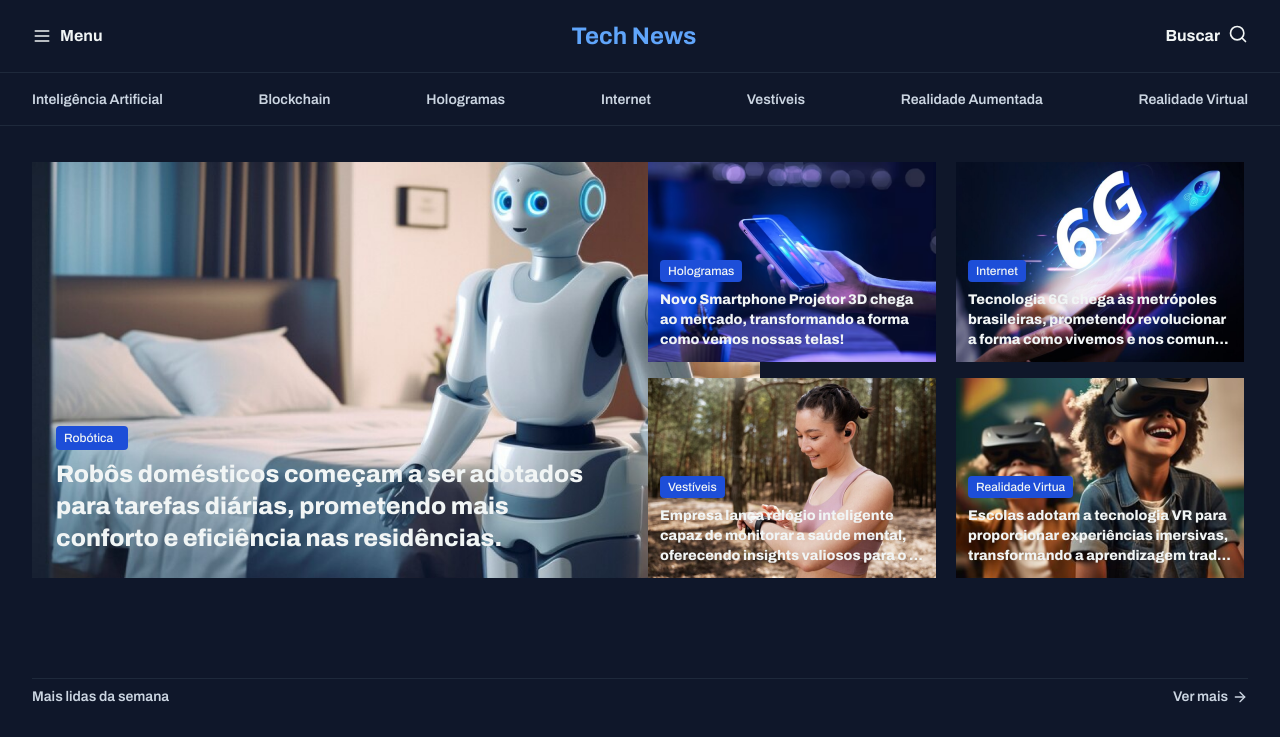
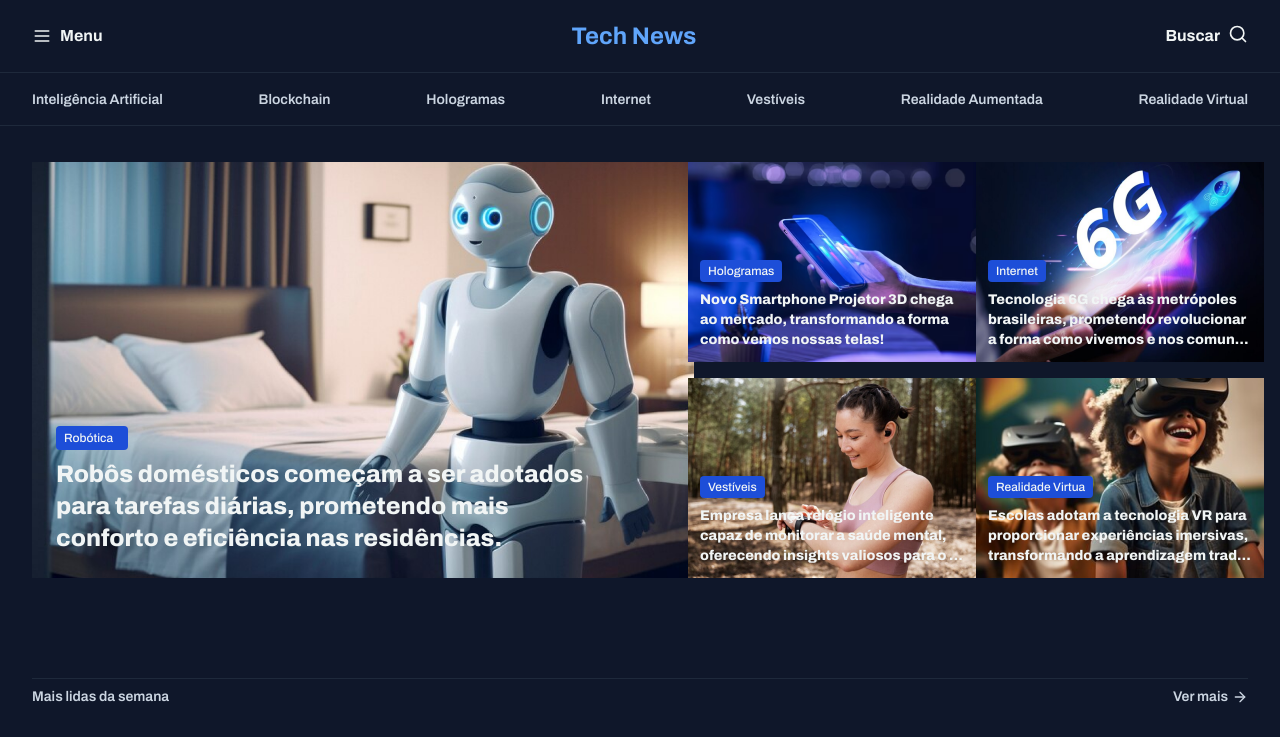
Before and after one commit to cesar7722a/portal-de-noticia, a React (Vite) app: page / in a window 1280 px wide. Shown: the top 737 px of the page. Built offline with nearby package versions, Linux system fonts and the light colour scheme.

Commit message:
redifinindo o width

```diff
--- a/src/components/bannerWelcome.tsx
+++ b/src/components/bannerWelcome.tsx
@@ -4,8 +4,11 @@ import { TitleArtigo } from "./titleArtigo";
 export function BannerWelcome() {
   return (
     <div className="py-5">
-      <div className="grid grid-cols-1 md:grid-cols-2 gap-4">
-        <div className="bg-[url('../public/image01.png')] bg-cover bg-center md:w-[728px] h-[416px] flex items-end rounded md:rounded-none">
+      <div className="grid grid-cols-1 md:grid-cols-2 md:gap-24 gap-4">
+        <div
+          className="bg-[url('../public/image01.png')] bg-cover bg-center
+        md:w-[662px] h-[416px] flex items-end rounded md:rounded-none"
+        >
           <div className="md:px-6 md:pb-6 md:pt-[72px] px-4 pt-8 pb-4 flex flex-col gap-2">
             <TitleArtigo>Robótica</TitleArtigo>
             <p className="font-extrabold text-2xl truncate w-[398px] md:w-full">
```
